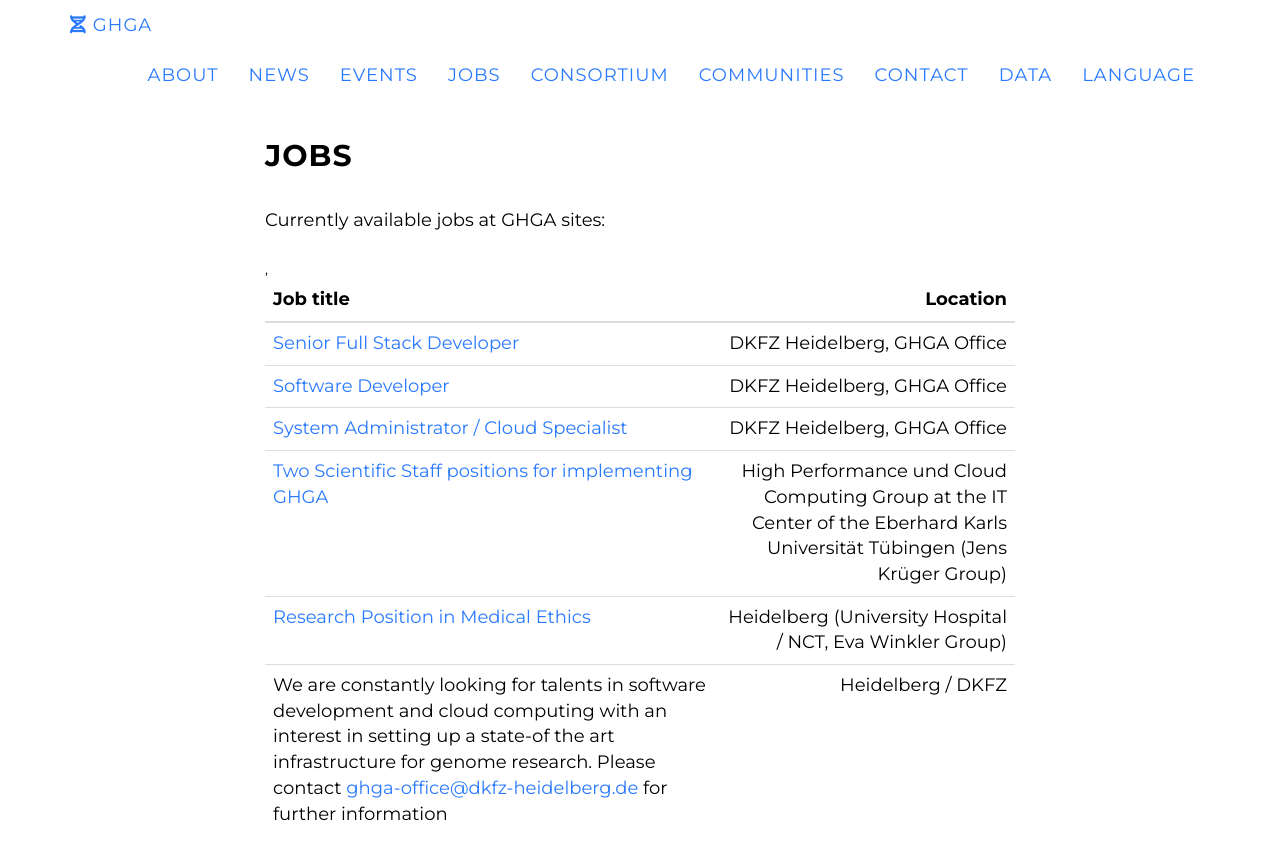
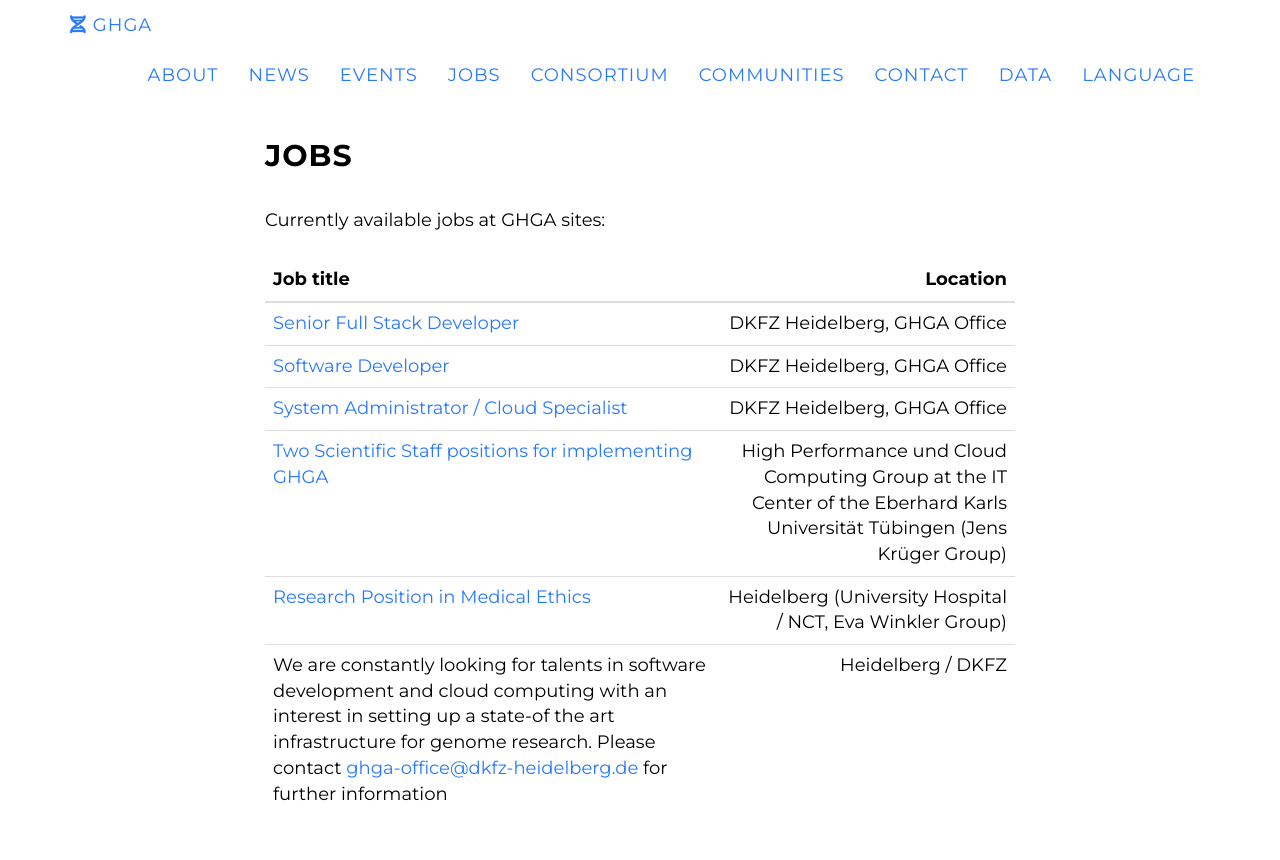
Before and after one commit to ghga-de/online, a Jekyll site: the page built from index.html, in a window 1280 px wide and 900 px high, scrolled down 4257 px. Shown: the top 860 px of the window. Built offline with Jekyll 4.4.1, drawn with Linux system fonts in a browser that asks for light colours; nearby versions of some CDN libraries; a script that is not in the unit is left out.

Commit message:
Update _includes/jobs.html
Co-authored-by: Philip Reiner Kensche <vinjana@users.noreply.github.com>

```diff
--- a/_includes/jobs.html
+++ b/_includes/jobs.html
@@ -35,7 +35,7 @@
                                     <td style="text-align:left"><a href="https://karriere.klinikum.uni-heidelberg.de/index.php?ac=jobad&code=72zeWQUV3lA%2BGtRTtuPQC28ASIKdZT2GDukVnlqITE5CUh%2BOYViUEA%3D%3D" target="_blank">Research Position in Medical Ethics</a></td>
                                     <td style="text-align:right">Heidelberg (University Hospital / NCT, Eva Winkler Group)</td>
                                 </tr>
-‚                                <tr>
+                                <tr>
                                     <td style="text-align:left">We are constantly looking for talents in software development and cloud computing with an interest in setting up a state-of the art infrastructure for genome research. Please contact <a href= "mailto:ghga-office@dkfz-heidelberg.de">ghga-office@dkfz-heidelberg.de </a> for further information</td>
                                     <td style="text-align:right">Heidelberg / DKFZ </td>
                                 </tr>
```
